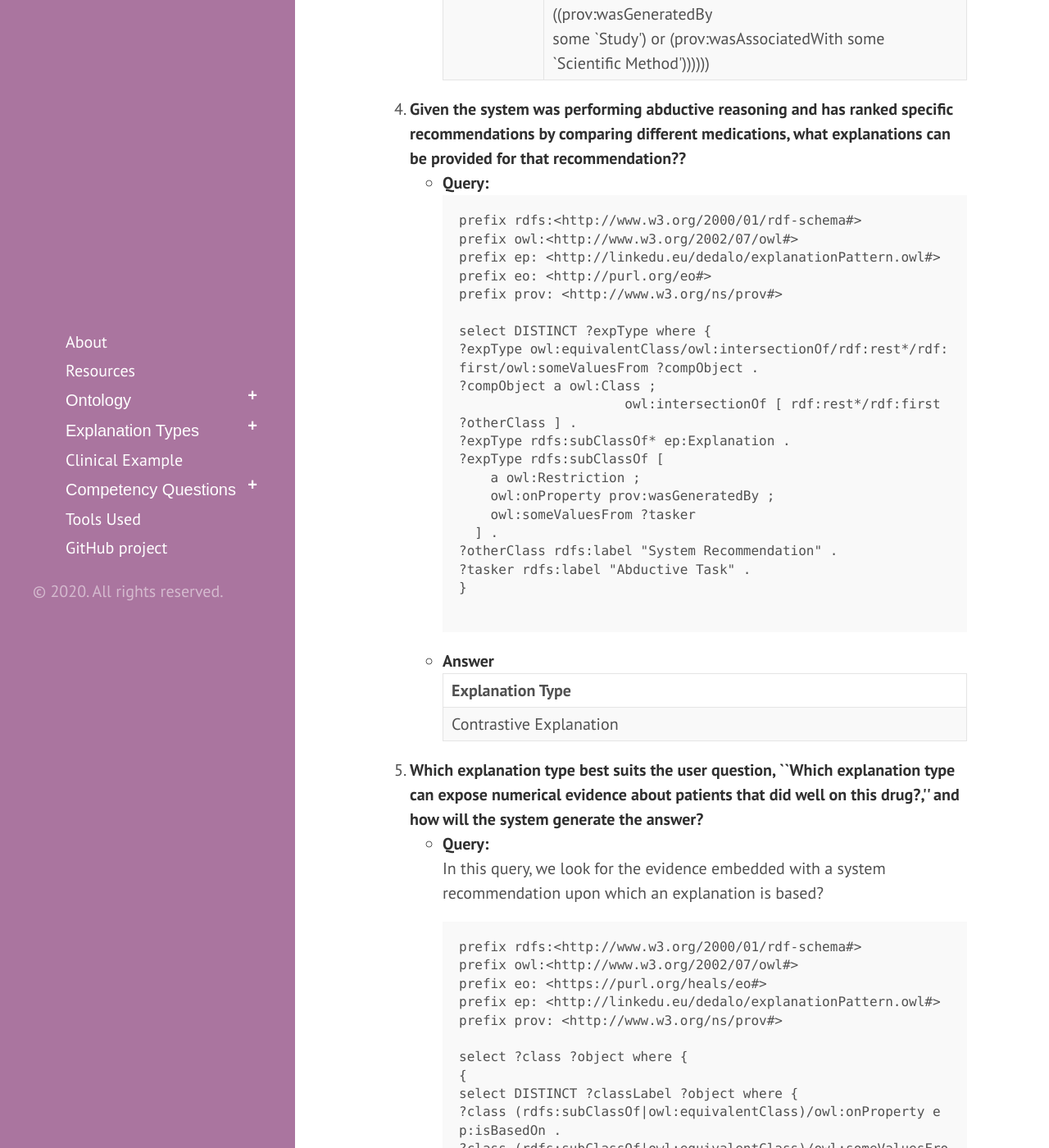
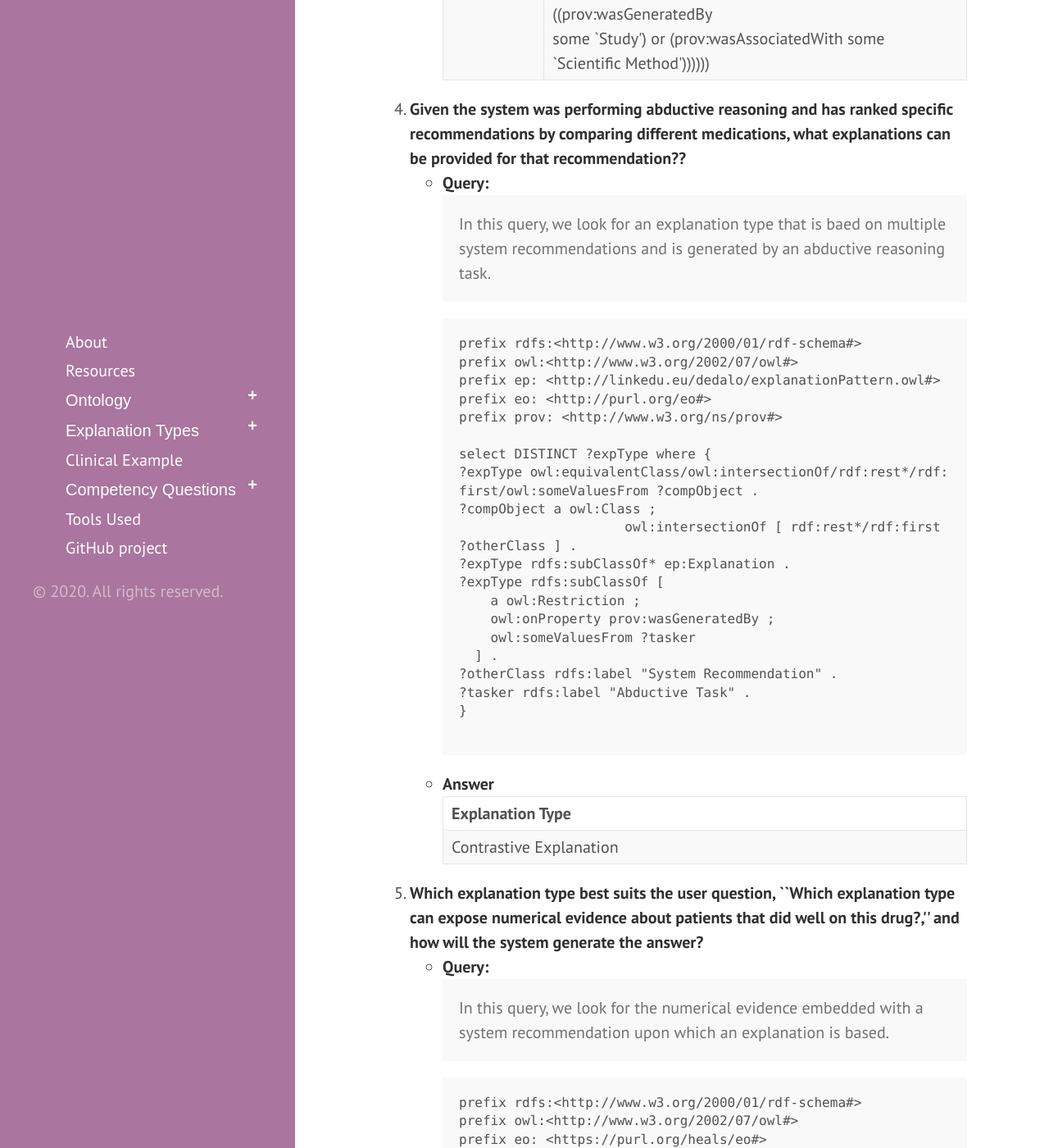
Before and after one commit to tetherless-world/explanation-ontology, a Jekyll site: the page built from competencyquestions.md, in a window 1280 px wide and 1400 px high, scrolled down 3365 px. Shown: the whole window at 82% size. Built offline with Jekyll 4.4.1, drawn with Linux system fonts in a browser that asks for light colours; Markdown is read by kramdown in place of the engine named in the settings.

Commit message:
Update competencyquestions.md

```diff
--- a/competencyquestions.md
+++ b/competencyquestions.md
@@ -161,6 +161,7 @@ select ?class ?restriction where {
   <li id="question4"><strong>Given the system was performing abductive reasoning and has ranked specific recommendations by comparing different medications, what explanations can be provided for that recommendation??</strong>
   <ul type = "circle">
     <li> <strong>Query:</strong> <br/>
+      <p class="message">In this query, we look for an explanation type that is baed on multiple system recommendations and is generated by an abductive reasoning task.</p>
       <pre>
 prefix rdfs:<http://www.w3.org/2000/01/rdf-schema#>
 prefix owl:<http://www.w3.org/2002/07/owl#>
@@ -202,7 +203,7 @@ select DISTINCT ?expType where {
   <li id="question5"><strong>Which explanation type best suits the user question, ``Which explanation type can expose numerical evidence about  patients that did well on this drug?,'' and how will the system generate the answer?</strong>
   <ul type = "circle">
     <li> <strong>Query:</strong> <br/>
-      <p class="">In this query, we look for the evidence embedded with a system recommendation upon which an explanation is based?</p>
+      <p class="message">In this query, we look for the numerical evidence embedded with a system recommendation upon which an explanation is based.</p>
       <pre>
 prefix rdfs:<http://www.w3.org/2000/01/rdf-schema#>
 prefix owl:<http://www.w3.org/2002/07/owl#>
```
